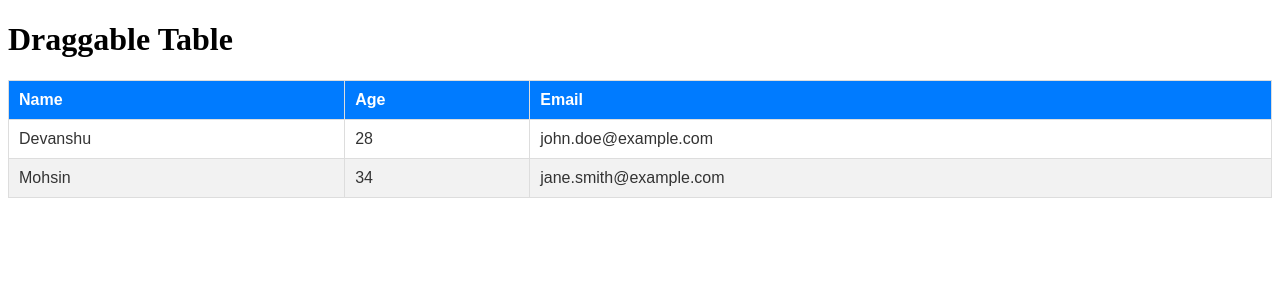
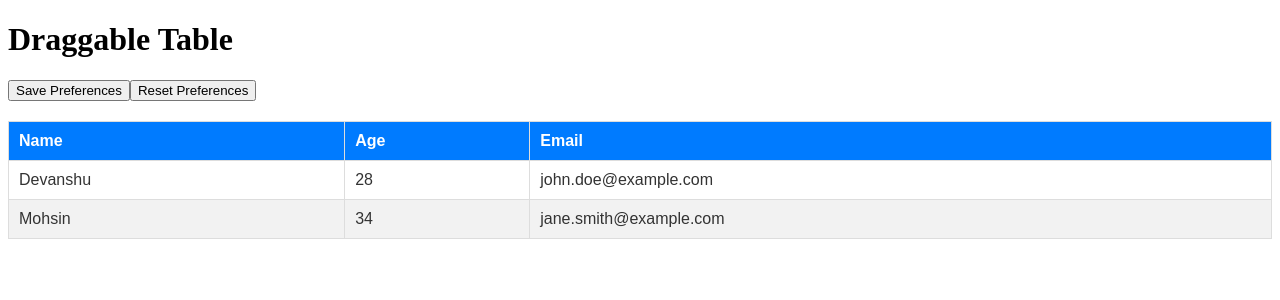
Before and after one commit to devanshu-73/Xduce_Python, a React (Vite) app in the folder Dragable-column/: page / in a window 1280 px wide. Shown: the top 300 px of the page. Built offline with nearby package versions, Linux system fonts and the light colour scheme.

Commit message:
Draggable Column

```diff
--- a/Dragable-column/src/App.jsx
+++ b/Dragable-column/src/App.jsx
@@ -3,7 +3,6 @@ import Table from './Table';
 import './Table.css';
 
 const App = () => {
-  // Function to get columns from local storage or use default
   const getInitialColumns = () => {
     const savedColumns = localStorage.getItem('columns');
 
@@ -16,15 +15,39 @@ const App = () => {
       { id: 'col-3', title: 'Email', data: ['john.doe@example.com', 'jane.smith@example.com'] },
     ];
   };
+
+  const defaultColumns = [
+    { id: 'col-1', title: 'Name', data: ['Devanshu', 'Mohsin'] },
+    { id: 'col-2', title: 'Age', data: ['28', '34'] },
+    { id: 'col-3', title: 'Email', data: ['john.doe@example.com', 'jane.smith@example.com'] },
+  ];
+
   const [columns, setColumns] = useState(getInitialColumns);
+  const [saveToLocalStorage, setSaveToLocalStorage] = useState(false);
 
   useEffect(() => {
-    localStorage.setItem('columns', JSON.stringify(columns));
-  }, [columns]);
+    if (saveToLocalStorage) {
+      localStorage.setItem('columns', JSON.stringify(columns));
+      setSaveToLocalStorage(false);
+    }
+  }, [columns, saveToLocalStorage]);
+
+  const savePreferences = () => {
+    setSaveToLocalStorage(true);
+  };
+
+  const resetPreferences = () => {
+    setColumns(defaultColumns);
+    localStorage.removeItem('columns');
+  };
 
   return (
     <div>
       <h1>Draggable Table</h1>
+      <div>
+        <button onClick={savePreferences}>Save Preferences</button>
+        <button onClick={resetPreferences}>Reset Preferences</button>
+      </div>
       <Table columns={columns} setColumns={setColumns} />
     </div>
   );
```
